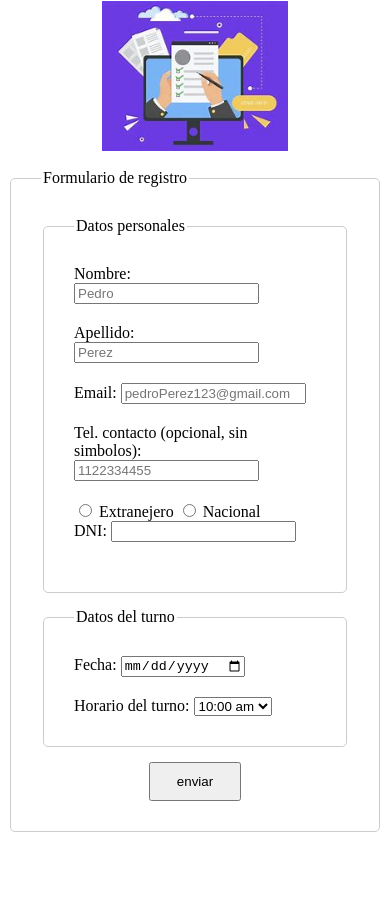
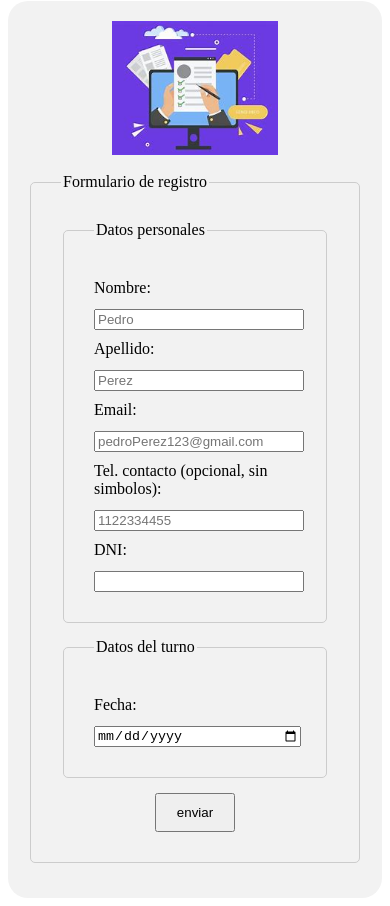
Before and after one commit to T0p2/Proyecto-de-Codo-a-Codo, a plain HTML site: page pagina1.html in a window 390 px wide. Shown: the part 186-1092 px from the top of the page. Before the commit the page ends 1041 px from the top, so only its background shows below. Drawn offline with Linux system fonts and the light colour scheme.

Commit message:
pagina responsiva de formulario

```diff
--- a/pagina1.html
+++ b/pagina1.html
@@ -24,23 +24,23 @@
             <legend>Formulario de registro</legend>
          <fieldset>
             <legend>Datos personales</legend>
-            <label for="name" >Nombre: <input type="text" id="name" placeholder="Pedro" required></label>
+            <label for="name" class="col-labels" >Nombre: </label><input type="text" id="name" class ="col-input" placeholder="Pedro" required>
             <br>
-            <label for="surname">Apellido: <input type="text" id="surname" placeholder ="Perez" required></label>
+            <label for="surname" class="col-labels">Apellido: </label><input type="text" id="surname" placeholder ="Perez" required class ="col-input">
             <br>
-            <label for="email">Email: <input type="email" id="email" placeholder ="pedroPerez123@gmail.com" required></label>
+            <label for="email" class ="col-labels">Email: </label><input class ="col-input" type="email" id="email" placeholder ="pedroPerez123@gmail.com" required>
             <br>
-            <label for="phone">Tel. contacto (opcional, sin simbolos): <input type="number" id="phone" placeholder="1122334455"></label>
-            <br>
+            <label for="phone" class="col-labels">Tel. contacto (opcional, sin simbolos): </label><input  class ="col-input" type="number" id="phone" placeholder="1122334455">
+            <!--<br>
             <input type="radio" name ="option" value ="1"> Extranejero
             <input type="radio" name ="option" value ="2"> Nacional
-            <br>
-            <label for="DNI">DNI: <input type="number" id="DNI" required></label>
+            --><br>
+            <label for="DNI" class="col-labels">DNI: </label><input type="number" id="DNI"  class ="col-input" required>
             <br>
          </fieldset>
          <fieldset>
             <legend>Datos del turno</legend>
-            <label for="date">Fecha: <input type="date" id="date"></label>
+            <label for="date" class ="col-labels">Fecha: </label><input type="date" id="date" class ="col-input">
             <script>
 //este es el script para poder poner la fecha minima como mañana para seleccionar el turno.
                 const datePickerId = document.getElementById("date");
@@ -49,16 +49,6 @@
                 datePickerId.min = tomorrow.toISOString().split("T")[0]; // Establecemos la fecha mínima como mañana.
               </script>
             <br>
-            Horario del turno:
-            <select name="turno">
-                <option>10:00 am</option>
-                <option>11:00 am</option>
-                <option>12:00 pm</option>
-                <option>13:00 pm</option>
-                <option>14:00 pm</option>
-                <option>15:00 pm</option>
-                <option>16:00 pm</option>
-            </select>
         </fieldset>
 
         <input class="boton_sumbit" type="submit" value ="enviar">
--- a/style.css
+++ b/style.css
@@ -3,6 +3,9 @@
     display: flex; /* Utilizamos flexbox para alinear los elementos */
     flex-direction: column; /* Los elementos se colocan en columnas */
     align-items: center; /* Los elementos se alinean al centro */
+    border-radius: 20px;
+    background-color: #f2f2f2;
+    padding: 20px;
 }
 
 .form fieldset {
@@ -22,10 +25,22 @@
     height: auto;
 }
 
-.form label {
+
+
+.col-labels{
+    float: left;
+    width: 40%;
+    margin-top: 5px;
     display: block;
     margin-bottom: 2px;
 }
+
+.col-input{
+    float: left;
+    width: 60%;
+    margin-top: 5px;
+}
+
 
 @media only screen and (max-width: 600px) {
 
@@ -33,6 +48,10 @@
         width: 30%;
         margin-left: 35%;
         padding: 10px;
+    }
+    .col-input, .col-labels{
+        width: 100%;
+        margin-top: 10px;
     }
 }
 
```
